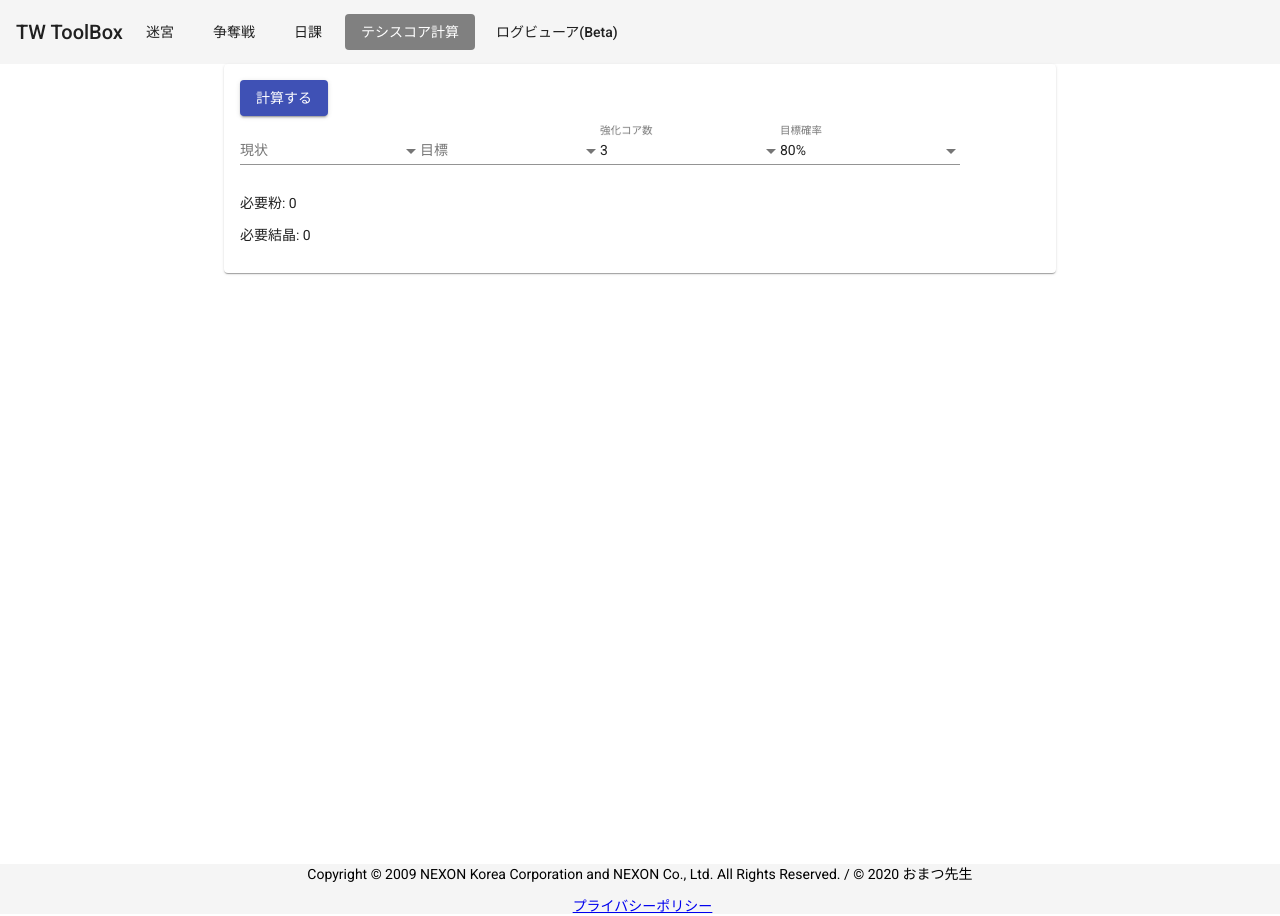
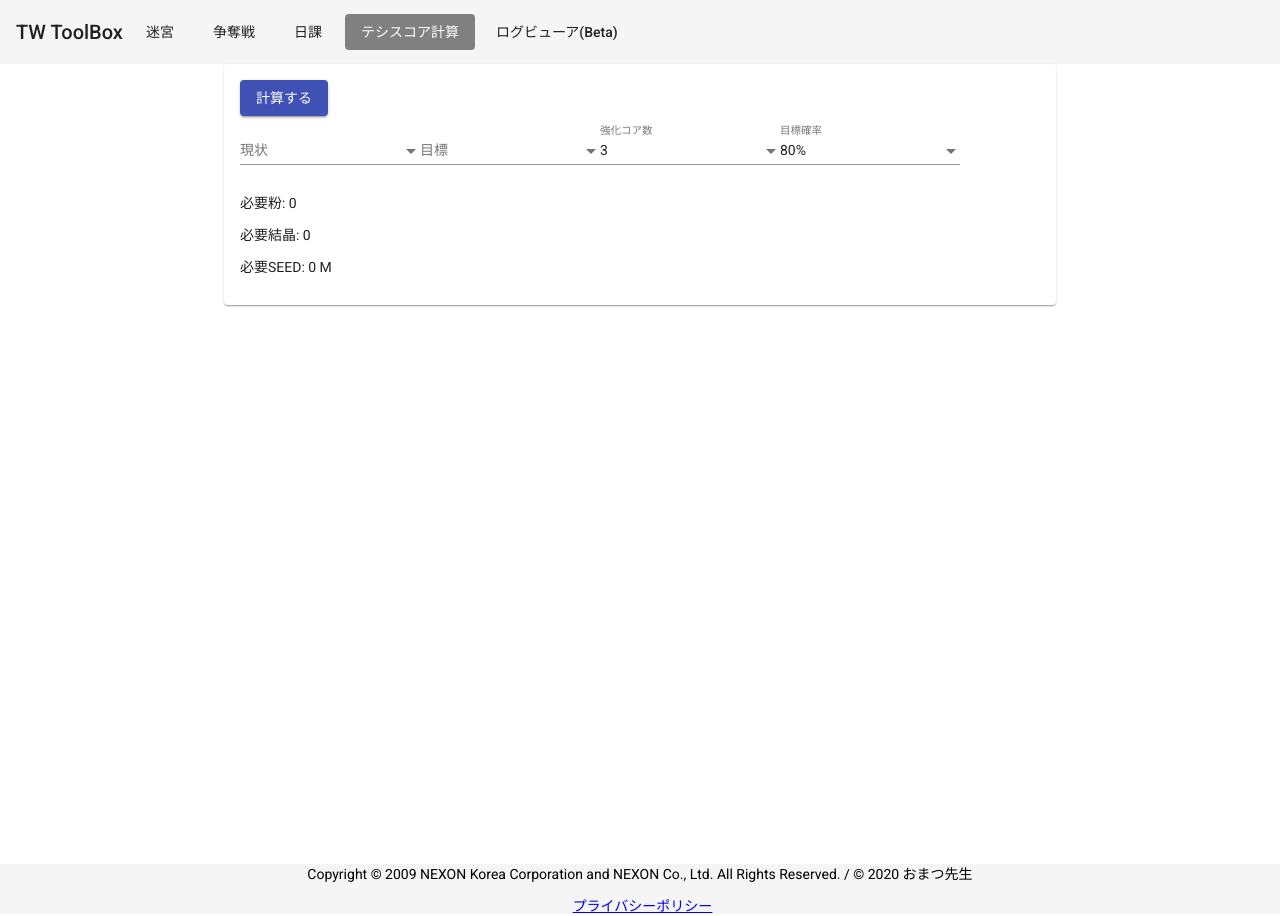
Before and after one commit to omatztw/mq-checker, an Angular app: page /core in a window 1280 px wide. Built offline with nearby package versions, Linux system fonts and the light colour scheme; what ng-calendar-heatmap would draw is missing.

Commit message:
Add seed

```diff
--- a/src/app/core/core.component.html
+++ b/src/app/core/core.component.html
@@ -47,8 +47,9 @@
     </mat-form-field>
   </div>
   <div *ngIf="!calculating; else elseBlock" class="container-box">
-    <p>必要粉: {{ math.ceil(needMaterial.powder) }}</p>
-    <p>必要結晶: {{ math.ceil(needMaterial.crystal) }}</p>
+    <p>必要粉: {{ math.ceil(needMaterial.powder).toLocaleString() }}</p>
+    <p>必要結晶: {{ math.ceil(needMaterial.crystal).toLocaleString() }}</p>
+    <p>必要SEED: {{ math.ceil(needMaterial.seed).toLocaleString() }} M</p>
   </div>
   <ng-template #elseBlock> </ng-template>
 </mat-card>
--- a/src/app/core/core.component.ts
+++ b/src/app/core/core.component.ts
@@ -22,6 +22,7 @@ export class CoreComponent implements OnInit {
   needMaterial: Material = {
     powder: 0,
     crystal: 0,
+    seed: 0,
   };
   start: number;
   goal: number;
@@ -129,6 +130,34 @@ export class CoreComponent implements OnInit {
     0.01, // 24. 4-4
   ];
 
+  seed = [
+    0, // 0. 0-0
+    5, // 1. 0-1
+    5.5, // 2. 0-2
+    6, // 3. 0-3
+    6.5, // 4. 0-4
+    7, // 5. 1-0
+    7.5, // 6. 1-1
+    8, // 7. 1-2
+    8.5, // 8. 1-3
+    9, // 9. 1-4
+    9.5, // 10. 2-0
+    10, // 11. 2-1
+    10.5, // 12. 2-2
+    11, // 13. 2-3
+    11.5, // 14. 2-4
+    15, // 15. 3-0
+    15.5, // 16. 3-1
+    16, // 17. 3-2
+    16.5, // 18. 3-3
+    17, // 19. 3-4
+    17.5, // 20. 4-0
+    18, // 21. 4-1
+    18.5, // 22. 4-2
+    19, // 23. 4-3
+    19.5, // 24. 4-4
+  ];
+
   powder = [
     0,
     10,
@@ -192,6 +221,7 @@ export class CoreComponent implements OnInit {
     this.needMaterial = {
       powder: 0,
       crystal: 0,
+      seed: 0
     };
     setTimeout(() => {
       const n = 1000000;
@@ -202,16 +232,21 @@ export class CoreComponent implements OnInit {
       }
       const stepSumPowder = stepResult.map((d) => d.powder);
       const stepSumCrystal = stepResult.map((d) => d.crystal);
+      const stepSumSeed = stepResult.map((d) => d.seed);
       const powderAve = this.average(stepSumPowder);
       const powderSigma = this.sigma(stepSumPowder);
 
       const crystalAve = this.average(stepSumCrystal);
       const crystalSigma = this.sigma(stepSumCrystal);
 
+      const seedAve = this.average(stepSumSeed);
+      const seedSigma = this.sigma(stepSumSeed);
+
       this.calculating = false;
       this.needMaterial = {
         powder: powderAve + this.targetZ * powderSigma,
         crystal: crystalAve + this.targetZ * crystalSigma,
+        seed: seedAve + this.targetZ * seedSigma,
       };
     }, 100);
   }
@@ -219,17 +254,20 @@ export class CoreComponent implements OnInit {
   execute(start: number, goal: number, numCore: number): Material {
     let powderSum = 0;
     let crystalSum = 0;
+    let seedSum = 0;
     for (let coreIndex = 0; coreIndex < numCore; coreIndex++) {
       for (let step = start; step < goal; step++) {
         do {
           powderSum += this.powder[step + 1];
           crystalSum += this.crystal[step + 1];
+          seedSum += this.seed[step + 1];
         } while (Math.random() >= this.probability[step + 1]);
       }
     }
     return {
       powder: powderSum,
       crystal: crystalSum,
+      seed: seedSum
     };
   }
 
@@ -253,4 +291,5 @@ export class CoreComponent implements OnInit {
 export interface Material {
   powder: number;
   crystal: number;
+  seed: number;
 }
```
